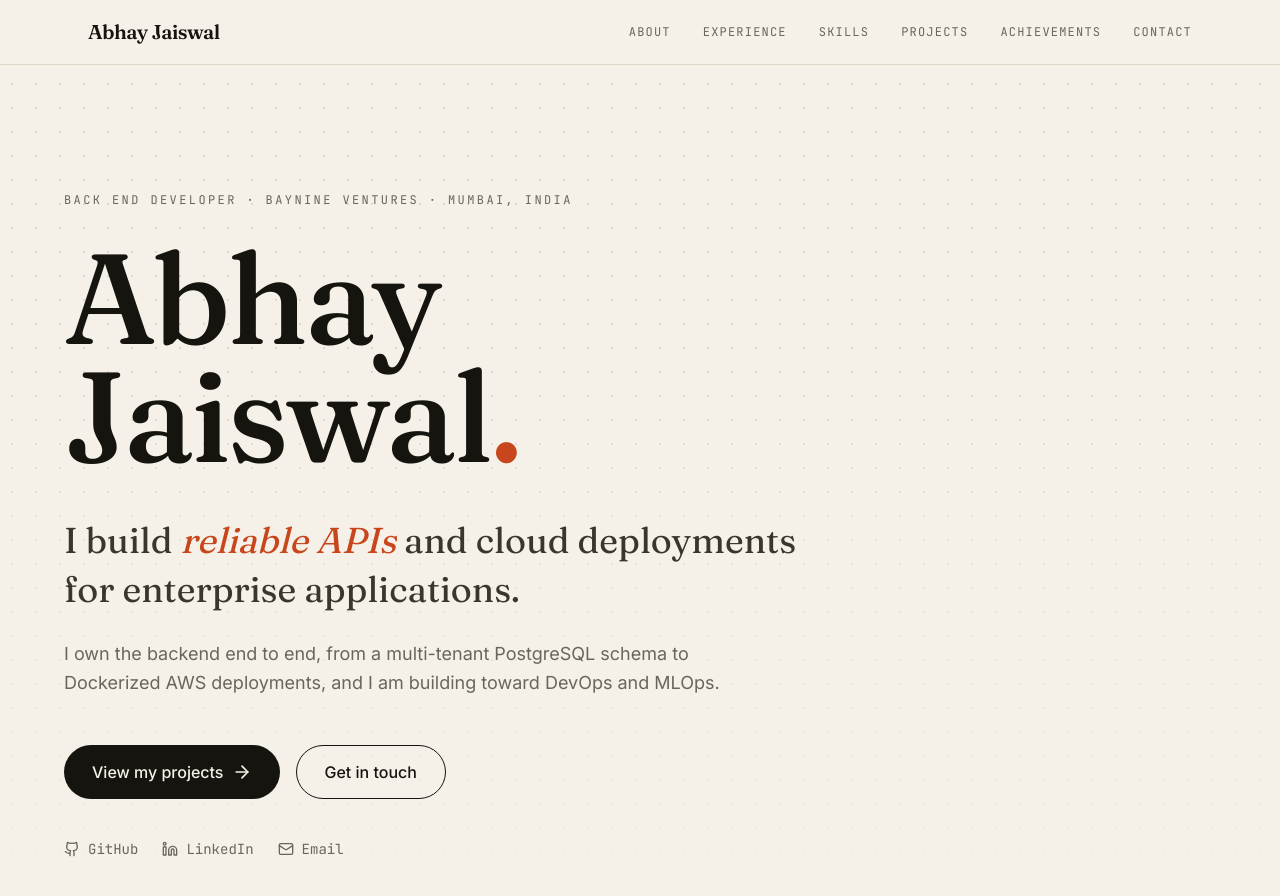
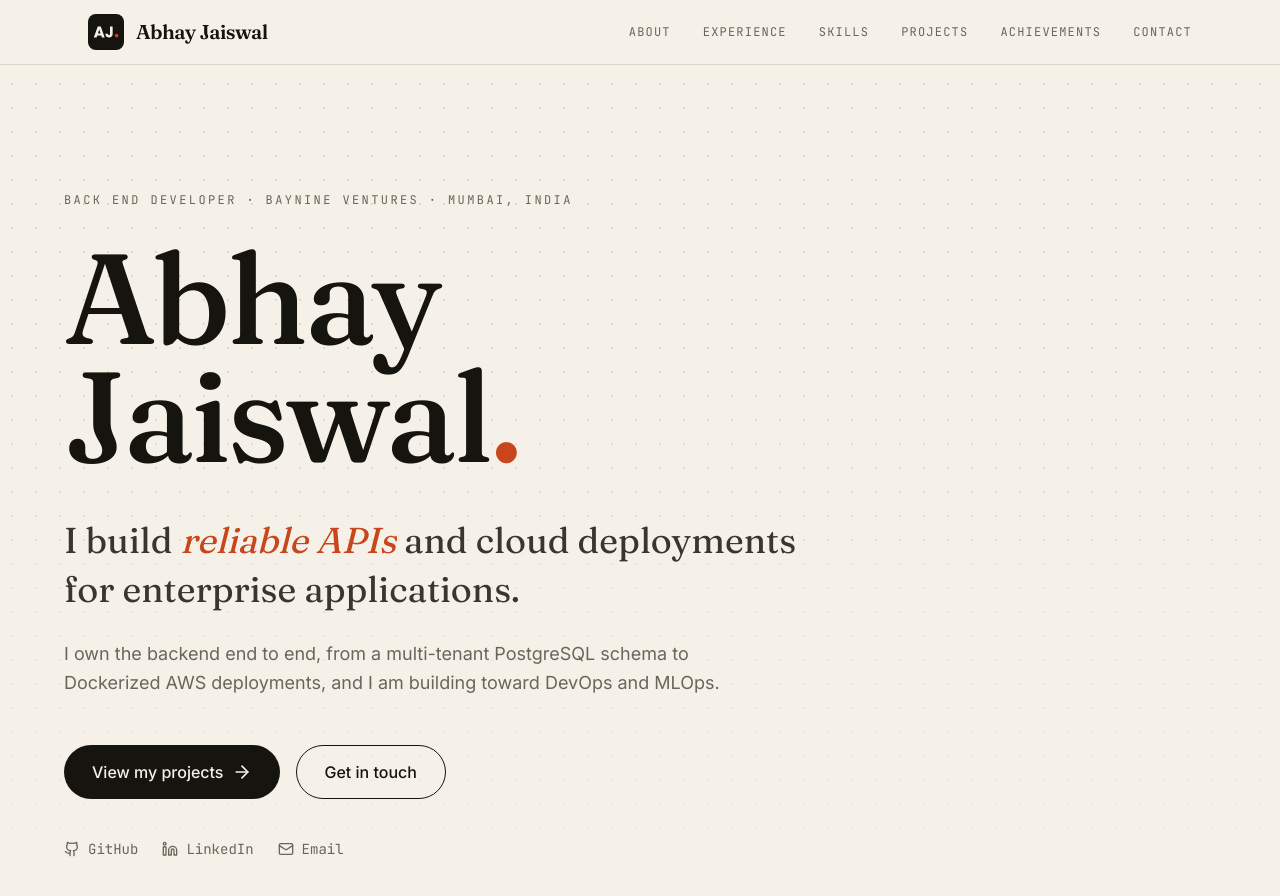
Before and after one commit to murarii07/portfolio, a Next.js app: page / in a window 1280 px wide. Shown: the top 896 px of the page. Built offline with nearby package versions, Linux system fonts and the light colour scheme.

Commit message:
Update page.tsx

```diff
--- a/src/app/page.tsx
+++ b/src/app/page.tsx
@@ -43,6 +43,24 @@ const DISPLAY = 'font-[family-name:var(--font-display)]';
 const MONO = 'font-[family-name:var(--font-mono)]';
 const reveal = (visible: boolean): string =>
   visible ? 'opacity-100 translate-y-0' : 'opacity-0 translate-y-6';
+
+// Inline SVG logo (same artwork as the favicon, icon.svg)
+const Logo: React.FC<{ className?: string }> = ({ className }) => (
+  <svg
+    viewBox="0 0 64 64"
+    xmlns="http://www.w3.org/2000/svg"
+    className={className}
+    role="img"
+    aria-label="AJ logo"
+  >
+    <rect width="64" height="64" rx="14" fill="#16140F" />
+    <path
+      fill="#F5F1E8"
+      d="M23.560836501901143 38.25551330798479H16.388212927756655L15.238403041825098 41.650190114068444H10.338022813688216L17.291634980988597 22.4319391634981H22.71216730038023L29.66577946768061 41.650190114068444H24.710646387832703ZM22.35627376425856 34.64182509505704 19.9745247148289 27.606083650190115 17.620152091254756 34.64182509505704Z M43.81939163498099 22.4319391634981V35.517870722433464Q43.81939163498099 38.55665399239544 42.10836501901141 40.199239543726236Q40.39733840304183 41.84182509505704 37.49543726235742 41.84182509505704Q34.45665399239544 41.84182509505704 32.622433460076046 40.1171102661597Q30.788212927756657 38.39239543726236 30.788212927756657 35.21673003802282H35.44220532319392Q35.44220532319392 36.4212927756654 35.93498098859315 37.03726235741445Q36.4277566539924 37.653231939163504 37.35855513307985 37.653231939163504Q38.20722433460077 37.653231939163504 38.672623574144495 37.10570342205324Q39.13802281368822 36.558174904942966 39.13802281368822 35.517870722433464V22.4319391634981Z"
+    />
+    <circle cx="50.90" cy="38.45" r="3.2" fill="#C8461B" />
+  </svg>
+);
 
 const SectionHeader: React.FC<{
   id: string; num: string; label: string; title: string; subtitle?: string; visible: boolean;
@@ -202,8 +220,9 @@ const HomePage: React.FC = () => {
         <div className="mx-auto flex h-16 max-w-6xl items-center justify-between px-6">
           <button
             onClick={() => handleNavClick('#home')}
-            className={`${DISPLAY} text-xl font-semibold tracking-tight`}
+            className={`${DISPLAY} inline-flex items-center gap-3 text-xl font-semibold tracking-tight`}
           >
+            <Logo className="h-9 w-9" />
             Abhay Jaiswal
           </button>
           <div className="hidden items-center gap-8 md:flex">
```
